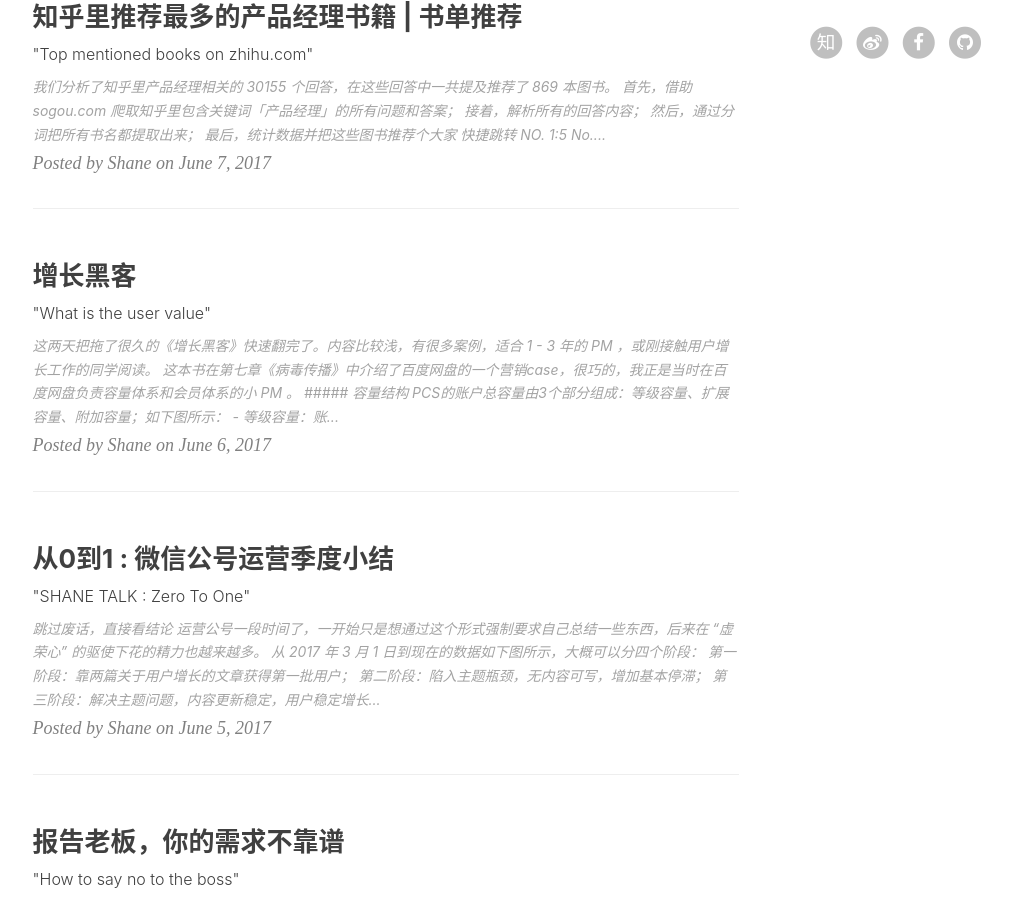
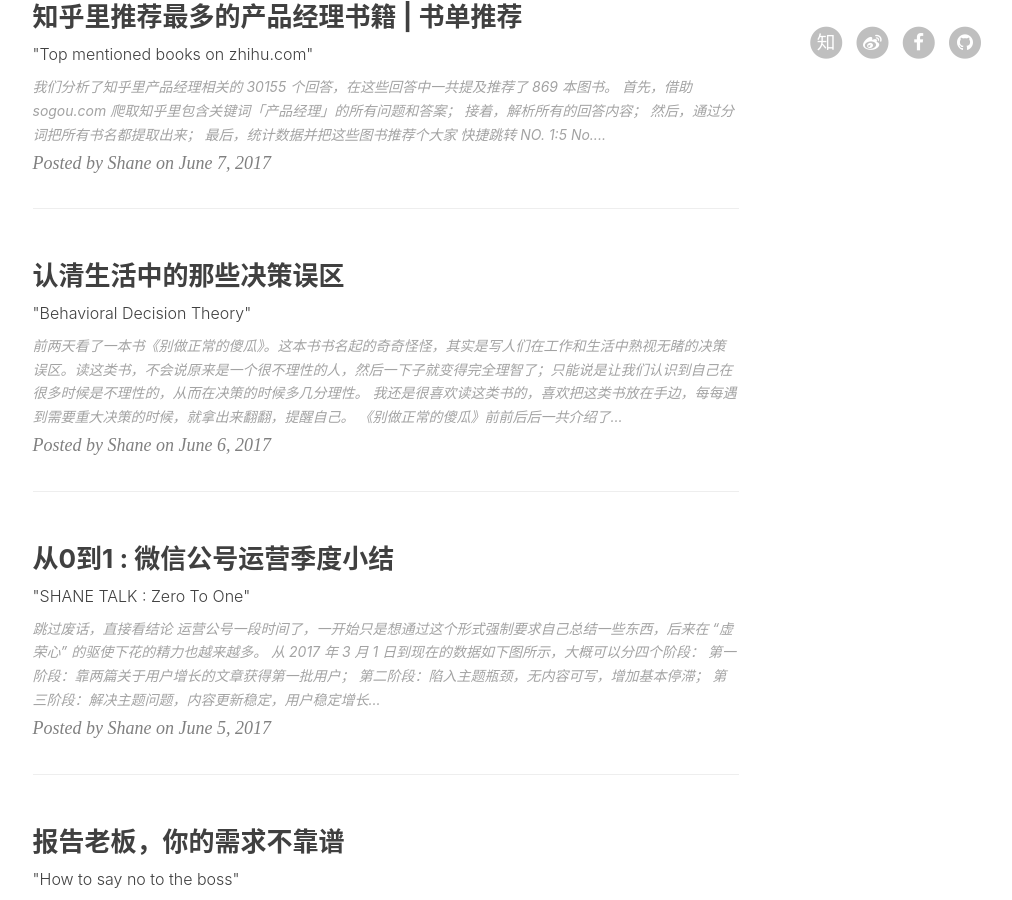
Before and after one commit to shaneliu/shaneliu.github.io, a Jekyll site: the page built from index.html, in a window 1280 px wide and 900 px high, scrolled down 1033 px. Shown: the whole window, without its empty margins (135-1147 px from the left). Built offline with Jekyll 4.4.1, drawn with Linux system fonts in a browser that asks for light colours; nearby versions of some CDN libraries; the list of posts is cut into pages by our own code; comment, search, counter and statistics services are not loaded; some of the changed lines change nothing that is shown.

Commit message:
add new file:   _posts/2017-06-06-behavioral-decision-theory.markdown

```diff
--- a/_config.yml
+++ b/_config.yml
@@ -4,7 +4,7 @@
 header-img: img/desk.jpg
 email: lshane1985@gmail.com
 description: "这里是 Shane 的个人博客"
-keyword: "刘勰, Shane, 勰门歪道, 博客, 个人网站, 互联网, 产品, 管理, 用户增长"
+keyword: "刘勰, Shane, 勰门歪道, 博客, 个人网站, 互联网, 产品, 管理, 用户增长，shanetalk"
 url: "http://liuxie63.com"              # your host, for absolute URL
 baseurl: ""         # for example, '/blog' if your blog hosted on 'host/blog' "/huxblog-boilerplate"
 
--- /dev/null
+++ b/_posts/2017-06-06-behavioral-decision-theory.markdown
@@ -0,0 +1,113 @@
+---
+layout:     post
+title:      "认清生活中的那些决策误区"
+subtitle:   " \"Behavioral Decision Theory\""
+date:       2017-06-06 12:00:00
+author:     "Shane"
+header-img: "img/Material-design.jpg"
+tags:
+    - 读书笔记
+    - 行为决策学
+    - 决策误区
+---
+
+
+
+
+前两天看了一本书《别做正常的傻瓜》。这本书书名起的奇奇怪怪，其实是写人们在工作和生活中熟视无睹的决策误区。读这类书，不会说原来是一个很不理性的人，然后一下子就变得完全理智了；只能说是让我们认识到自己在很多时候是不理性的，从而在决策的时候多几分理性。
+
+我还是很喜欢读这类书的，喜欢把这类书放在手边，每每遇到需要重大决策的时候，就拿出来翻翻，提醒自己。
+
+<img src="/img/in-post/behavioral-decision-throry/mind-maps-of-book.png" width="100%">
+
+《别做正常的傻瓜》前前后后一共介绍了 14 种思维误区( 如上图 )，没办法全都说一遍，**这里就介绍一下风险决策中的三个理论。**
+
+---
+
+### 期望值理论
+
+**期望值**：在概率论和统计学中，一个离散性随机变量的期望值（或数学期望、或均值，亦简称期望，物理学中称为期待值）是试验中每次可能结果的概率乘以其结果的总和。换句话说，期望值是随机试验在同样的机会下重复多次的结果计算出的等同“期望”的平均值。（ [来自维基百科](https://zh.wikipedia.org/wiki/%E6%9C%9F%E6%9C%9B%E5%80%BC) ）
+
+期望值理论是我们比较熟悉的，面对多个候选项的时候，选择期望值较大的那个。例如现在有两个选择：
+
+- A 100% 的概率得到 800 元人民币；
+- B 70% 的可能性得到 1000 元，30% 的可能性什么都得不到。
+
+计算 A 和 B 的期望值分别是：
+
+- E(A) = 100% X 800 = 800 元
+- E(B) = 70% X 1000 = 700 元
+
+在这个例子里我们很容易确认选择 A 是更加明智的。但是当我们需要在生活中运用「期望值理论」做决策的时候，就会发现每个结果出现的概率并不像做题，是给定的。而要估计一个结果出现的概率则依赖于长期有意识的学习。
+
+有一种特别明显的错误，就是意识到概率的存在，但是没有给这个概率一个精确值，从而导致决策时期望理论的缺位。
+
+就好像某些人在想要不要加入创业的时候犹豫不决，这些人中一部分目标是明确的：希望通过创业获得财务自由，同样的这部分人也认为创业的成功概率是很低的，但是他们没有对这两个认知都赋值。所以脑子里创业的收益期望就是一个模糊的概念，无从选择。
+
+<img src="/img/in-post/behavioral-decision-throry/confuse.gif" width="">
+
+---
+
+### 期望效用理论
+
+接着咱们再来看看决策时，当期望值都相同怎么办？这个时候就需要引入__期望效用理论__了。
+
+**期望效用**：在微观经济学、博弈论、决策论中期望效用理论（英语：Expected Utility Theory），是一个效用理论，指在风险情况下，个人所作出的选择是追求某一数量的期望值的最大化。这个理论最早在1738年由丹尼尔·伯努利提出，该假说用于解释赌博和保险中的期望值。（ [来自维基百科](https://zh.wikipedia.org/wiki/%E9%A2%84%E6%9C%9F%E6%95%88%E7%94%A8%E5%81%87%E8%AF%B4) ）
+
+再来看一个例子
+
+假设现在你初到魔都闯荡，身无分文。但是你人品爆发中了个奖，有两种奖励方式，你可以在下列两种奖励方式中选择一个。
+
+- C 得到 1000 元；
+- D 在一个装有 1 个黑球，1 个白球的箱子里摸球，如果摸到白球，则得到 2000 元，摸到黑球，那就什么都得不到。
+
+计算 C 和 D 的期望都等于 1000 元，如果仅仅按照期望值理论，那么我们应该对选择哪个结果都无所谓。事实上，很明显在这里例子里面绝大数人会选择 C 。
+
+因为当我们身无分文的时候，钱对我们的效用不是线性的，而是边际递减的。在上面的例子之中第一个 1000 对我价值非常大，可以用来解决衣食住行问题，而第二个 1000 我们的作用可能就没有第一个那么大了。
+
+也就是说我们在计算 C 和 D 期望之前，先计算了收益的效用值，我们假设上例中，第一个 1000 的效用系数是 1 ，第二个 1000 的效用系数为 0.5 ，重新计算：
+
+- EU( C ) = 100% X 1000 X 1 = 1000 元
+- EU( D ) = 50% X 1000 X 1 + 50% X 1000 X 0.5 = 750 元
+
+由此可以看到在身无分文这个场景下，效用会发生变化，我们真正追求的是最大化效用，而不是单纯的追求最大期望值。
+
+
+---
+
+### 前景理论
+
+通过引入边际效，期望效用理论很好的解释了期望值理智的人该如何选择的问题，可现实生活只会比模型更加复杂，来看下面的例子：
+
+假设你现在的资产是 3 万元，今天你被强制要求参加一个有戏：
+
+- H 直接损失 5000 元；
+- I 可以抛一次硬币，正面朝上则不用承担损失，反之，则损失 10000 元；
+
+在另一个场景下，你的资产是 2 万元，这次是你中奖了，有两种奖励规则：
+
+- J 直接获得 5000 元奖金；
+- K 还是抛一次硬币，正面朝上则奖励 10000 元，反之则没有奖励；
+
+如果是你，会怎么选择？研究发现大部分人会选择 I 和 J 。这里两个结果在期望上是一致的，但存在着明显的风险偏好矛盾。结果 I 指向的是风险喜好的，但就是同一个在结果 J 中又体现出了风险厌恶的行为。
+
+为了解释这中行为，1970年代，卡内曼和特沃斯基提出了前景理论，主要可以用四大规律来概括。
+
+1. 确定效应：处于收益状态时，多数人是风险厌恶者。
+2. 反射效应：处于损失状态时，多数人是风险喜好者。
+3. 损失规避：多数人对损失比对收益敏感。
+4. 参照依赖：多数人对得失的判断往往由参照点决定。
+
+简言之，人在面临获利时，不愿冒风险；而在面临损失时，人人都成了冒险家。而损失和获利是相对于参照点而言的，改变评价事物时的参照点，就会改变对风险的态度。
+
+其实风险喜好和风险厌恶本身并没有高低优劣，作为一个理性的决策者，应该是保持自己一贯的风险偏好，而不要随得失的变化而随意变化。
+
+---
+
+### 小结
+
+说了那么多，并不是说学了这三个理论就是优秀的决策者了，现实遇到的问题往往都更加复杂，不单单需要了解指导理性的决策的方法，还要在这些方法中还渗透了很多我们自己的主管判断。比如对效用的判断，这个就是因人而异的，这个需要的是内省的能力；再比如对于结果可能性的判断，则又往往依赖于个人对信息的掌握，以及对特定行业的认识。
+
+**所以说决策最终是一个说服自己的过程。我们需要这些方法，以及不断的练级让说服的过程更加的客观。**
+
+如果大家对这类内容感兴趣，可以翻翻《别做正常的傻瓜》这本书，不过这本书已经挺难买到实体书了，而且在几个主流的阅读 APP 里也没上架，所以我自己在网上搜罗了一个电子书，大家可在公号（ 勰门歪道 ）内回复 **别做正常的傻瓜** 下载。
--- a/_posts/2017-06-06-what-is-the-user-value.mdown
+++ /dev/null
@@ -1,31 +0,0 @@
----
-layout:     post
-title:      "增长黑客"
-subtitle:   " \"What is the user value\""
-date:       2017-06-06 12:00:00
-author:     "Shane"
-header-img: "img/How-to-learn-Enlgish-fast.png"
-tags:
-    - 产品经理
-    - 用户增长
-    - 蚂蚁聚宝
-    - 蚂蚁财富
----
-
-
-这两天把拖了很久的《增长黑客》快速翻完了。内容比较浅，有很多案例，适合 1 - 3 年的 PM ，或刚接触用户增长工作的同学阅读。
-
-这本书在第七章《病毒传播》中介绍了百度网盘的一个营销case，很巧的，我正是当时在百度网盘负责容量体系和会员体系的小 PM 。
-
-
-
-
-##### 容量结构
-
-PCS的账户总容量由3个部分组成：等级容量、扩展容量、附加容量；如下图所示：
-
-<img src="" width="100%">
-
-- 等级容量：账户的等级不同，有不同的容量上限，默认为普通账户，提供15G的免费容量。用户可以付费升级为高级账户，高级账户有更高但具时效的容量上限。
-- 扩展容量：提供具有时效性的扩展容量，不可累加，厂商合作以及易平台属于该部分。
-- 附加容量：提供永久免费的附加容量，可累加。
--- a/about.html
+++ b/about.html
@@ -14,8 +14,8 @@
 <!-- Chinese Version -->
 <div class="zh post-container">
     <blockquote>
-        看看产品，写写代码。
-        以书会友，以字相识。
+        看看产品，写写代码；
+        以书会友，见字如面。
     </blockquote>
     9月21日上午，阳光明媚，鲜花斗艳。帕洛阿尔托苹果店里欢声笑语，人头攒动。苹果公司首席执行官蒂姆·库克先生在店长欧阳猛南陪同下，不远千米，深入到一线店面，为那里的员工带去节曰的问候和良好的祝愿。<br><br>“果粉们，你们辛苦了，我代表某果公司，祝你们身体健康，生活幸福，工作成功！”库克亲切慰问广大员工和顾客，并就iOS7、iPhone 5S和iPhone 5C的销售状况进行调研。 <br><br>“您现在每月工资有多少？肾5S拿到了吗？”在店里，库克关切地向果粉们问起这一问题。当听说果粉们排到了5S，库克满意地连连点头。接着他指出，近年来苹果事业发展取得巨大成就，特别是iPhone影响剧增，老百姓对iOS满意度逐步提高，在这个转变过程中，果粉的辛勤工作功不可没。<br><br>库克看到一个中国小朋友在排队买iPhone 5S，亲切的问：“5288元一台能承受不？”小朋友回答到：“能！”当得知这位小朋友卖了一个肾来买iPhone 5S时，库克叮嘱道：“在支持苹果的同时，也要爱护身体。”<br><br>库克与购买苹果手机的果粉们兴致勃勃地参观了苹果专卖店，和员工们拉了拉家常，并饶有兴趣地玩了四盘切西瓜游戏，与普通员工同乐。<br><br>在交谈中，库克多次关心地强调：“有了iPhone 5C，就不卖iPhone 5了。”并对顾客说：“好好休息，身体是革命的本钱嘛！”会谈始终在亲切友好的气氛中进行。<br><br>顾客们就库克的讲话达成了广泛的共识，并承认世界上只有iOS最流畅，要紧紧的团结在以库克先生为首席执行官的苹果公司集体周围，一心一意抓学习，聚精会神谋发展。<br>
     <br>帕洛阿尔托苹果专卖店当日原则通过《蒂姆·库克首席执行官在加州新苹果店的讲话纪要》，并下发各分店认真学习、研讨。
```
Also changed, not shown: img/blog-avatar-temp.jpeg (deleted), img/blog-avatar-temp1.jpeg (deleted), img/favicon-1.ico (deleted), img/favicon-2.ico (deleted), img/favicon.ico, img/hot.png (deleted), img/icon_wechat-1.png (deleted), img/in-post/behavioral-decision-throry/confuse.gif (added), img/in-post/behavioral-decision-throry/mind-maps-of-book.png (added), img/robot-fill.png (deleted).
